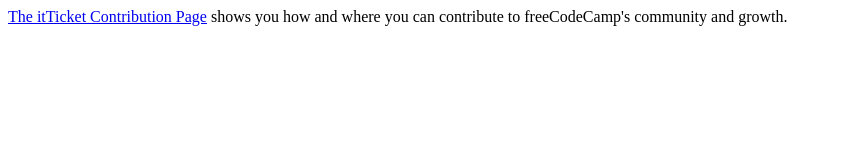
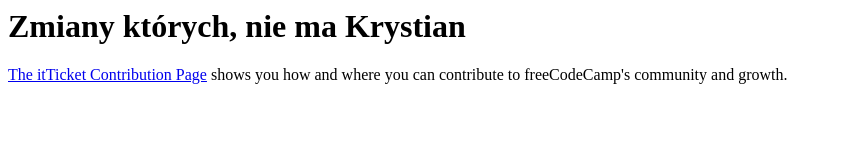
Before and after one commit to JumbleTron/new_example_krystian, a plain HTML site: page index.html in a window 1280 px wide. Shown: the whole page, without its empty margins (0-842 px from the left). Drawn offline with Linux system fonts and the light colour scheme.

Commit message:
new feature

```diff
--- a/index.html
+++ b/index.html
@@ -3,6 +3,7 @@
     <title>Href Attribute Example</title>
   </head>
   <body>
+    <h1>Zmiany których, nie ma Krystian</h1>
     <p>
       <a href="google.pl">The itTicket Contribution Page</a> shows you how and where you can contribute to freeCodeCamp's community and growth.
     </p>
```
